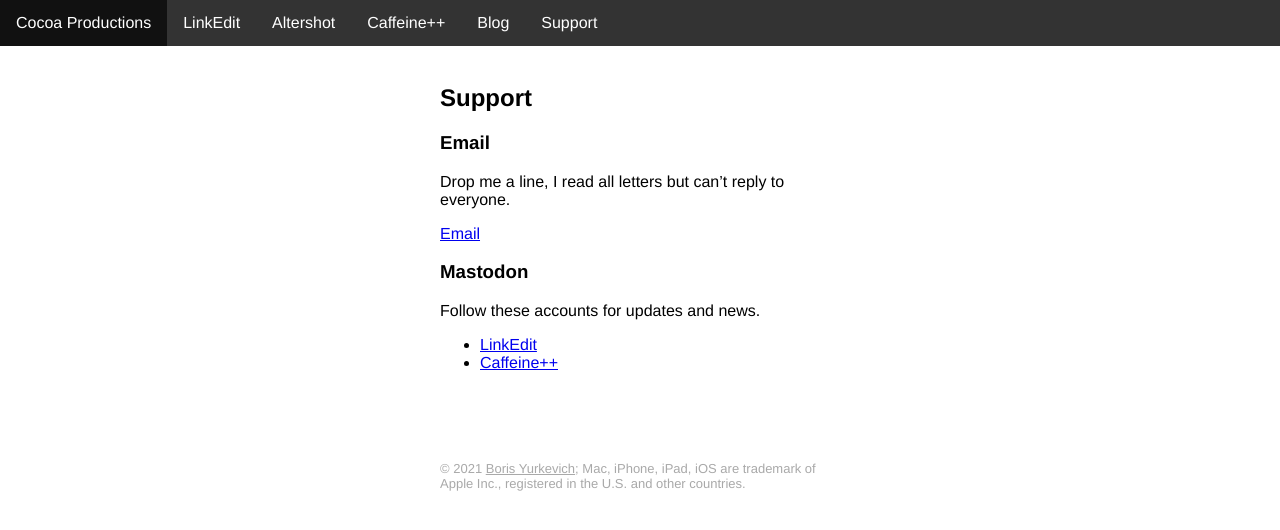
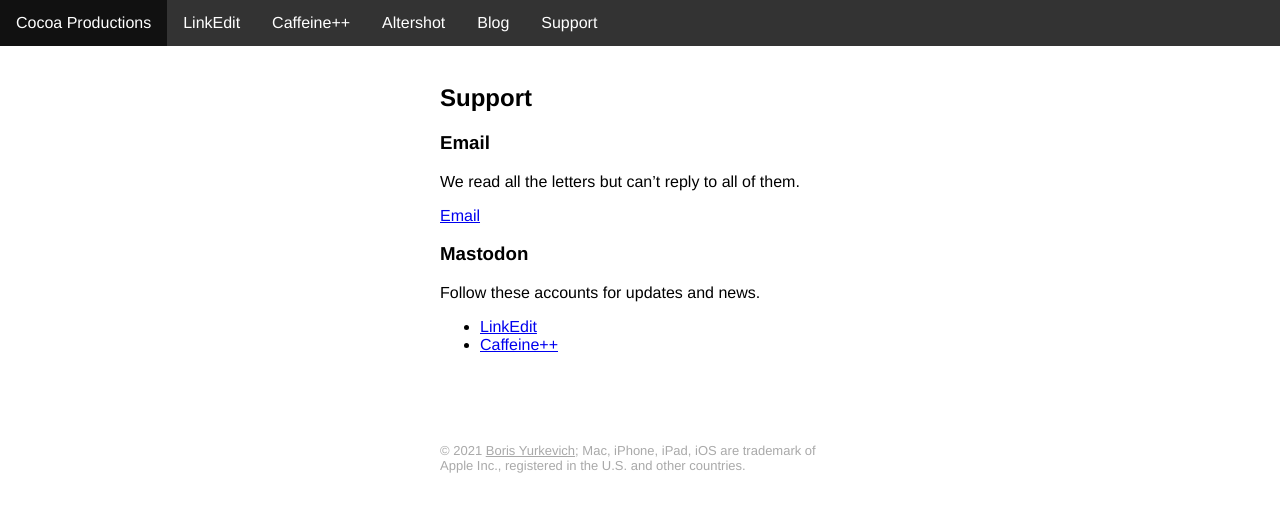
Before and after one commit to cocoaproductions/cocoaproductions.github.io, a Jekyll site: the page built from support.markdown, in a window 1280 px wide. Shown: the top 530 px of the page. Built offline with Jekyll 4.4.1, drawn with Linux system fonts in a browser that asks for light colours; our own code applies the rules of GitHub Pages for plain Markdown files.

Commit message:
Update navigation and copy

```diff
--- a/_layouts/default.html
+++ b/_layouts/default.html
@@ -14,8 +14,8 @@
 <ul id="menu">
   <li><a href="/">Cocoa Productions</a></li>
   <li><a href="/linkedit">LinkEdit</a></li>
+  <li><a href="/caffeine++">Caffeine++</a></li>
   <li><a href="/altershot">Altershot</a></li>
-  <li><a href="/caffeine++">Caffeine++</a></li>
   <li><a href="/blog">Blog</a></li>
   <li><a href="/support">Support</a></li>
 </ul>
--- a/support.markdown
+++ b/support.markdown
@@ -2,7 +2,7 @@
 
 ### Email
 
-Drop me a line, I read all letters but can't reply to everyone.
+We read all the letters but can't reply to all of them.
 
 [Email](mailto:hello@cocoa.productions)
 
```
Also changed, not shown: index.html (+4 -4 lines).
